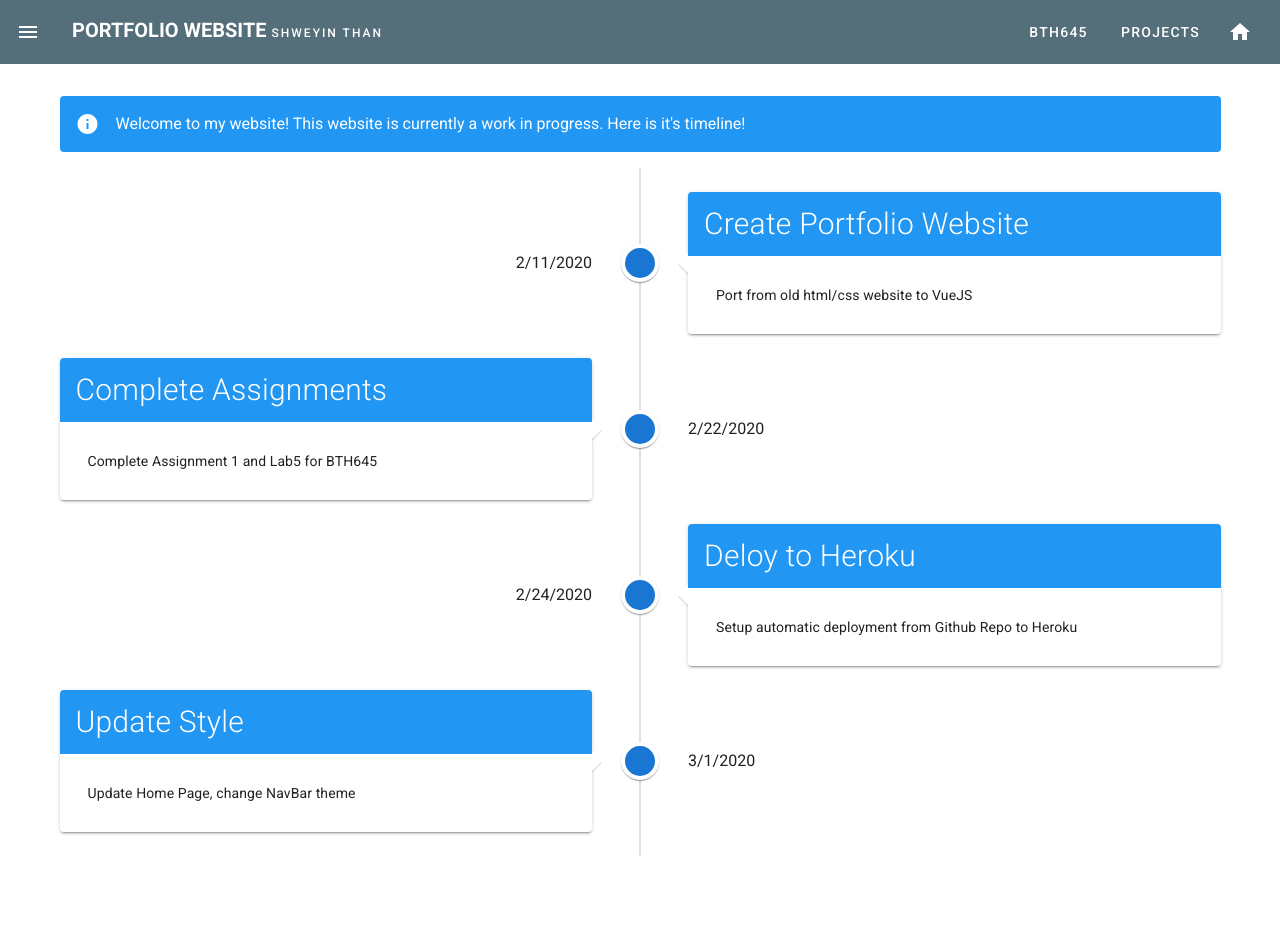
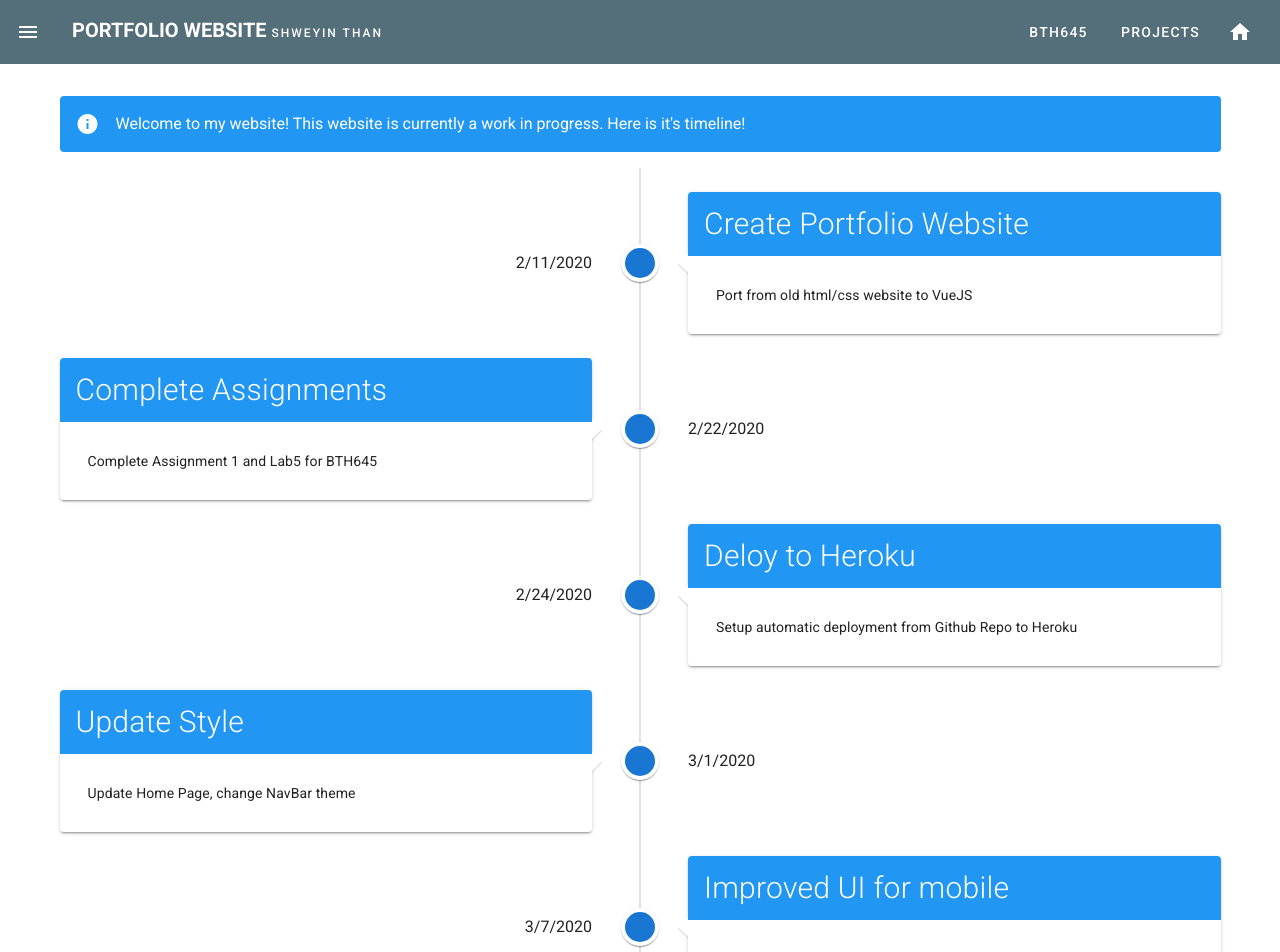
Before and after one commit to shweyin/portfolio-website, a Vue app: page /timeline in a window 1280 px wide. Shown: the top 952 px of the page. Before the commit the page ends 888 px from the top, so only its background shows below. Built offline with nearby package versions, Linux system fonts and the light colour scheme.

Commit message:
updated resume

```diff
--- a/src/views/Timeline.vue
+++ b/src/views/Timeline.vue
@@ -34,6 +34,7 @@ export default {
         {title: 'Complete Assignments', date: '2/22/2020', content: 'Complete Assignment 1 and Lab5 for BTH645'},
         {title: 'Deloy to Heroku', date: '2/24/2020', content: 'Setup automatic deployment from Github Repo to Heroku'},
         {title: 'Update Style', date: '3/1/2020', content: 'Update Home Page, change NavBar theme'},
+        {title: 'Improved UI for mobile', date: '3/7/2020', content: 'Add breakpoints for background image and home page cards'},
         // {title: '', date: '', content: ''},
       ]
     }
```
Also changed, not shown: 1 other file (tests, documents, lock files or other folders).
